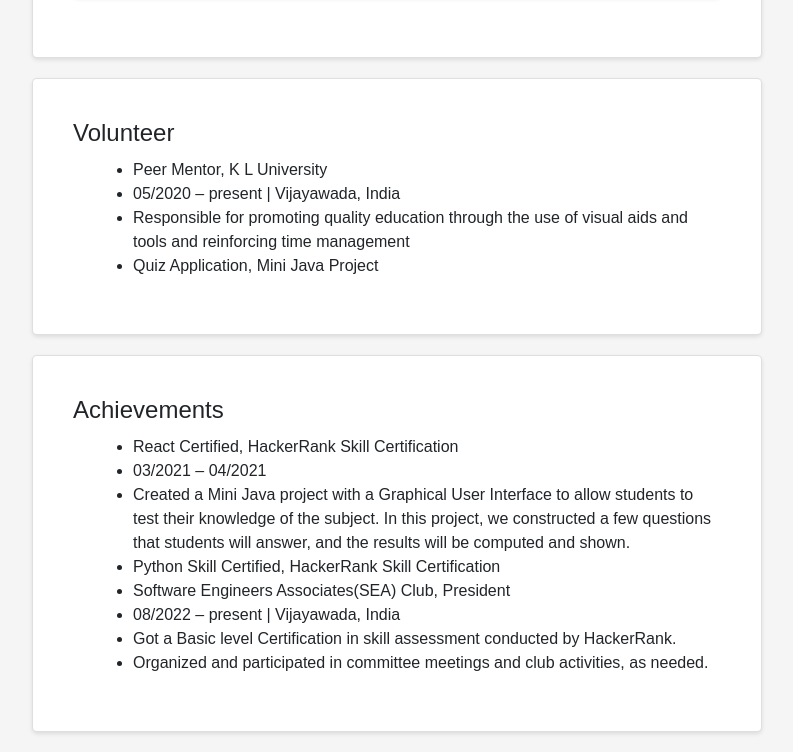
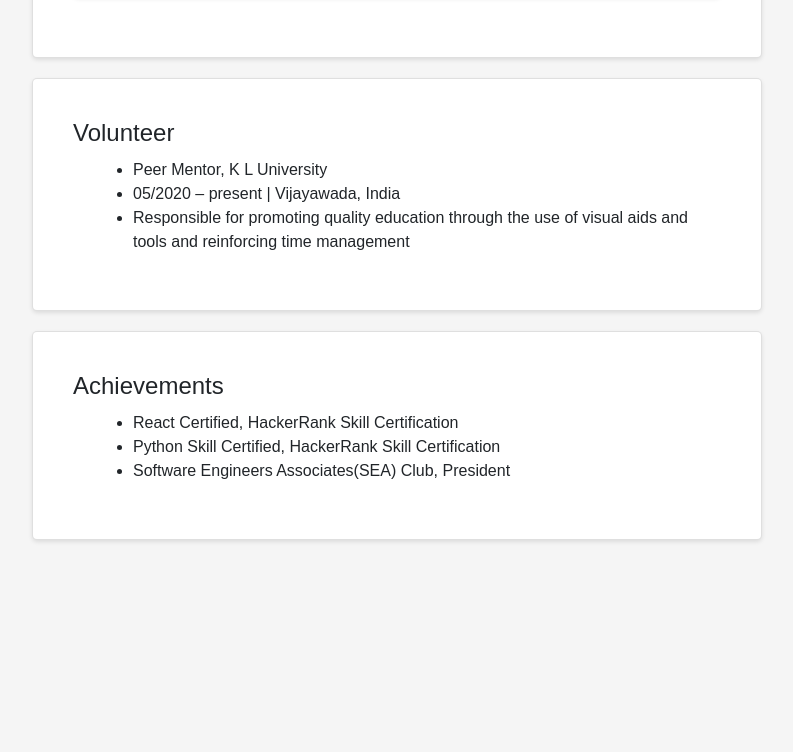
Before and after one commit to JayanthkumarAllamsetty/github.io, a plain HTML site: page resume.html in a window 1280 px wide. Shown: the part 2095-2847 px from the top of the page, without its empty margins (243-1036 px from the left). After the commit the page ends 2655 px from the top, so only its background shows below. Drawn offline with nearby package versions, Linux system fonts and the light colour scheme.

Commit message:
Updated resume.html

```diff
--- a/resume.html
+++ b/resume.html
@@ -157,7 +157,6 @@
               <li>05/2020 – present | Vijayawada, India</li>
               <li>Responsible for promoting quality education through the use of visual aids and tools and reinforcing time
                 management</li>
-              <li>Quiz Application, Mini Java Project</li>
             </ul>
           </div>
         </div>
@@ -167,15 +166,11 @@
             <h3>Achievements</h3>
             <ul>
               <li>React Certified, HackerRank Skill Certification</li>
-              <li>03/2021 – 04/2021</li>
-              <li>Created a Mini Java project with a Graphical User Interface to allow students to test their knowledge of
-                the subject. In this project, we constructed a few questions that students will answer, and the results will
-                be computed and shown.</li>
               <li>Python Skill Certified, HackerRank Skill Certification</li>
               <li>Software Engineers Associates(SEA) Club, President</li>
-              <li>08/2022 – present | Vijayawada, India</li>
-              <li>Got a Basic level Certification in skill assessment conducted by HackerRank.</li>
-              <li>Organized and participated in committee meetings and club activities, as needed.</li>
+
+
+
             </ul>
           </div>
         </div>
```
